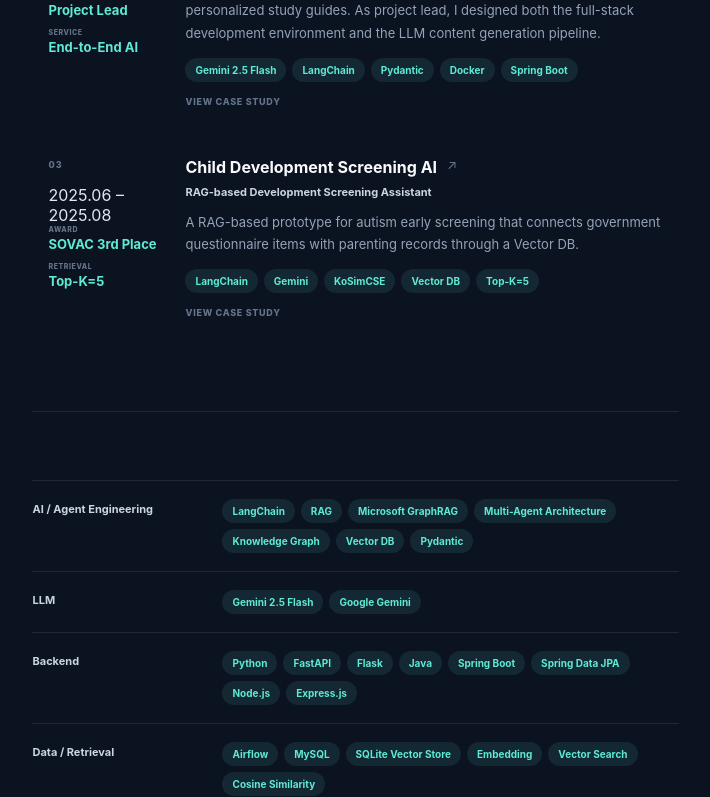
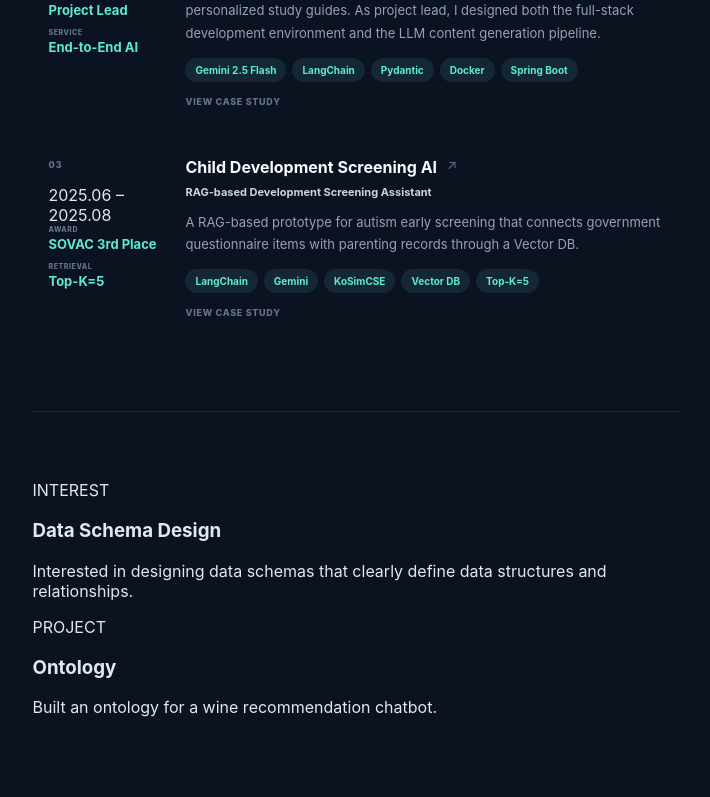
Before and after one commit to jalo0228/portfolio_dev, a Next.js app: page /en in a window 1280 px wide. Shown: the part 2000-2797 px from the top of the page, without its empty margins (561-1271 px from the left). Built offline with nearby package versions, Linux system fonts and the light colour scheme.

Commit message:
Add interests projects section to homepage

```diff
--- a/app/[locale]/page.tsx
+++ b/app/[locale]/page.tsx
@@ -34,6 +34,7 @@ export default async function PortfolioPage({ params }: { params: Promise<{ loca
               ["about", locale === "ko" ? "소개" : "About"],
               ["experience", locale === "ko" ? "경력" : "Experience"],
               ["projects", locale === "ko" ? "프로젝트" : "Projects"],
+              ["interests", locale === "ko" ? "관심사 / 프로젝트" : "Interests / Projects"],
               ["skills", locale === "ko" ? "기술" : "Skills"],
               ["contact", "Contact"],
             ].map(([id, label]) => (
@@ -134,6 +135,21 @@ export default async function PortfolioPage({ params }: { params: Promise<{ loca
             </div>
           </section>
 
+          <section id="interests" className="content-section">
+            <p className="section-label">{t.interestsProjects.label}</p>
+            <div className="interest-project-list">
+              {t.interestsProjects.items.map((item) => (
+                <article className="interest-project-row" key={item.title}>
+                  <span className="interest-project-type">{item.type}</span>
+                  <div>
+                    <h3>{item.title}</h3>
+                    <p>{item.description}</p>
+                  </div>
+                </article>
+              ))}
+            </div>
+          </section>
+
           <section id="skills" className="content-section">
             <p className="section-label">{t.skills.label}</p>
             <div className="skills-list">
```
